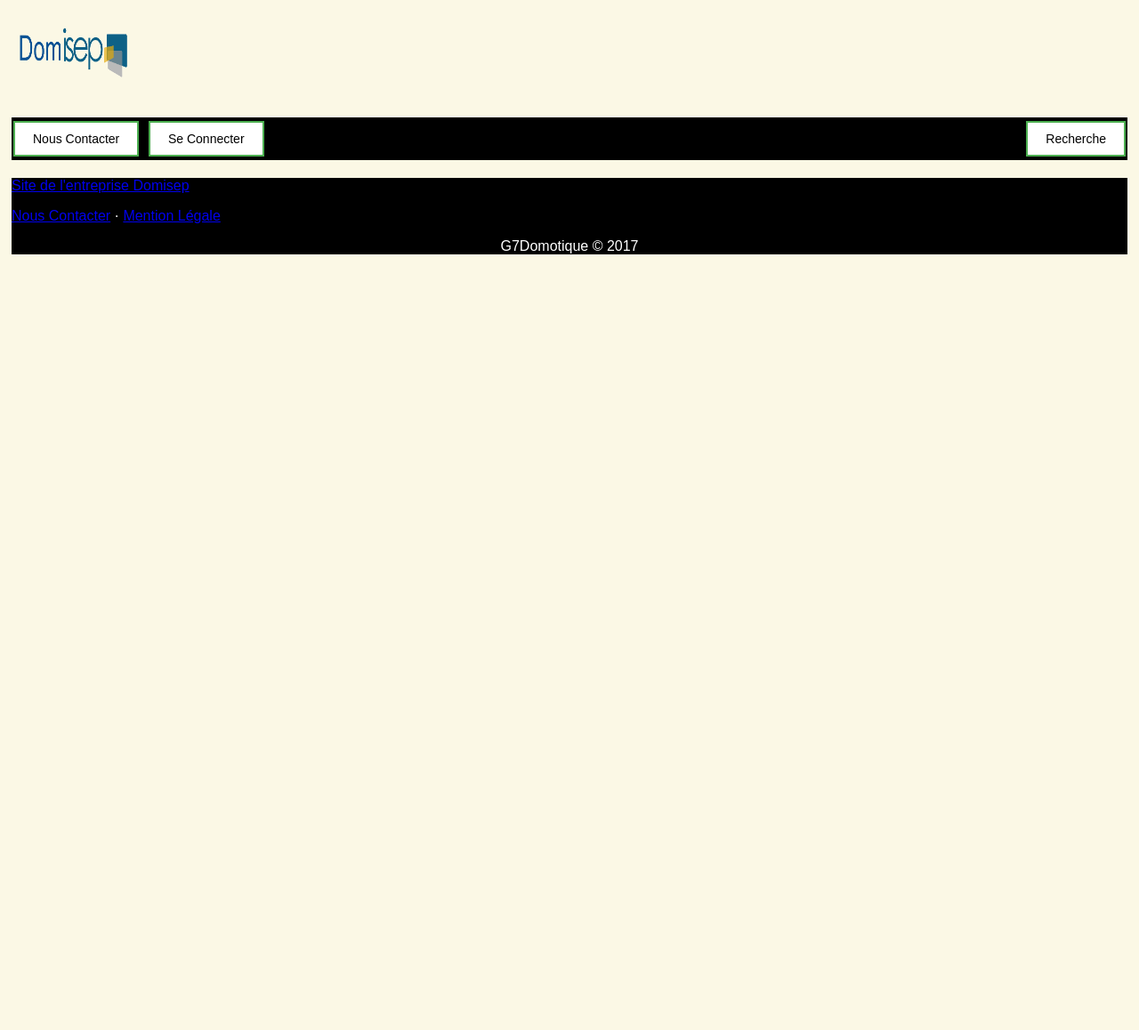
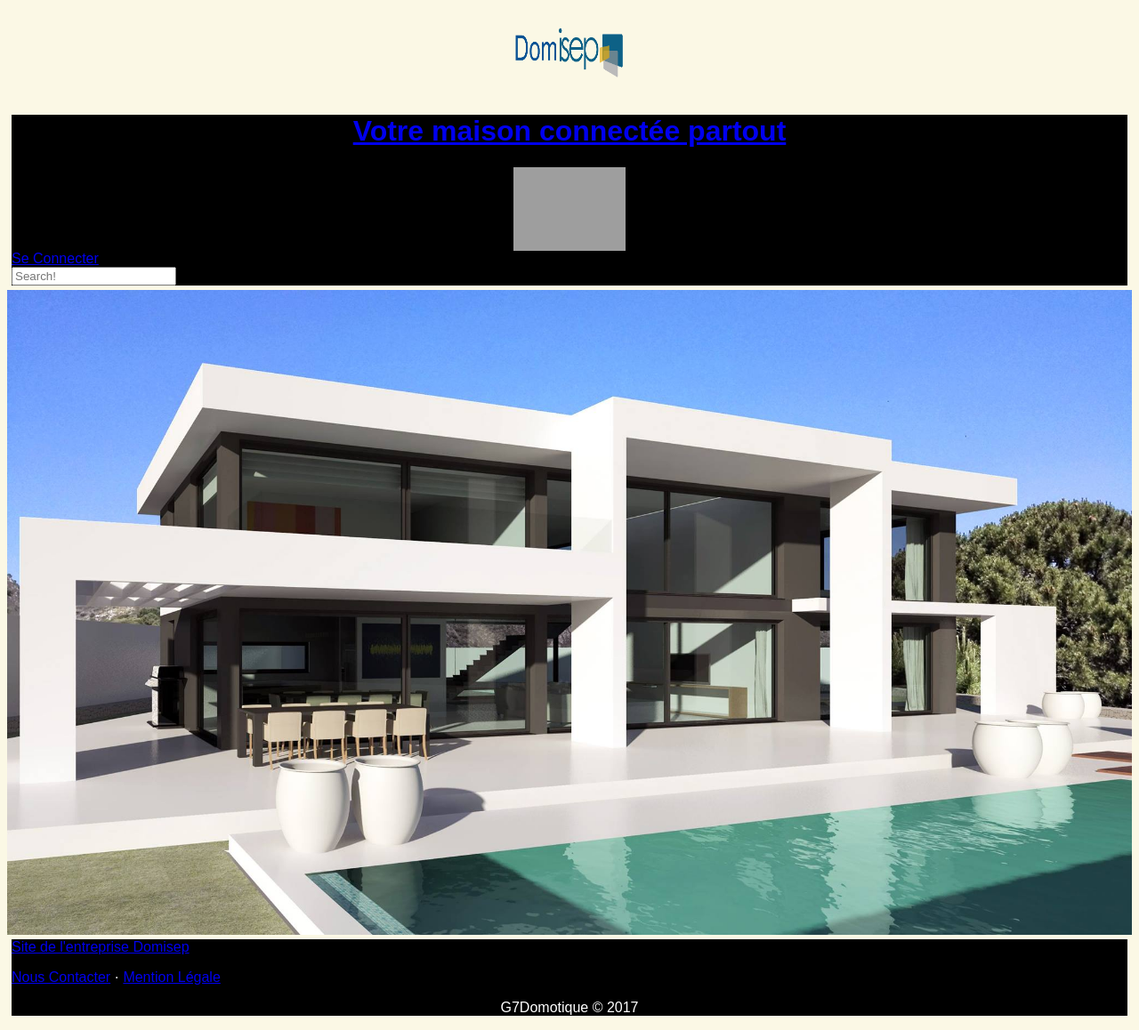
Before and after one commit to Kurokuni/g7domotique, a PHP site: page /index.php in a window 1280 px wide. Shown: the whole page at 89% size. Before the commit the page ends 286 px from the top, so only its background shows below. Run offline with PHP 8.4, Linux system fonts and the light colour scheme; grey boxes are pictures that could not be loaded.

Commit message:
Update Header.php

```diff
--- a/Header.php
+++ b/Header.php
@@ -2,16 +2,30 @@
 <html lang="fr">
     <head>
         <title>DomIsep</title>
-        <link rel="stylesheet" href="CSS/design.css" />
+        <link rel="stylesheet" href="design.css" />
+        <style>
+            img {
+                display: block;
+                margin: 0 auto;
+            }
+        </style>
     </head>
     <body>
-<header>
-        <article>
-            <h2>
-                <input class="button button1" type="button" value="Nous Contacter" onclick="location.href='http://localhost/g7domotique/Vue/uc%20numero%203%20page%20contact.html'" />
-                <input class="button button2" type="button" value="Se Connecter" onclick="location.href='http://localhost/g7domotique/Vue/Vue_Connexion.php'" />
-                <input class="button button3" type="button" style="float:right" value="Recherche" onclick="location.href='A METTRE'"/>
-        </article>
-        </header>
+    <header  class="header">
+        <h1 align="center"><a href="Accueil.php">Votre maison connectée partout</a></h1>
+        <a href="Accueil.php"> <img src="Images/Logo.png" style="width:10%" alt="Logo DomIsep"/> </a>
+                <div class="header_barre">
+
+                    <nav>
+                        <a href="#">Se Connecter</a>
+                    </nav>
+
+                    <form method="get" action="#">
+                        <input type="search" placeholder="Search!" name="search">
+                    </form>
+
+                </div>
+    </header>
+    <img align="middle" src ="Images/Accueil.jpg" style="width:100%;height:100%;" alt="Photo Accueil"/>
     </body>
 </html>
```
